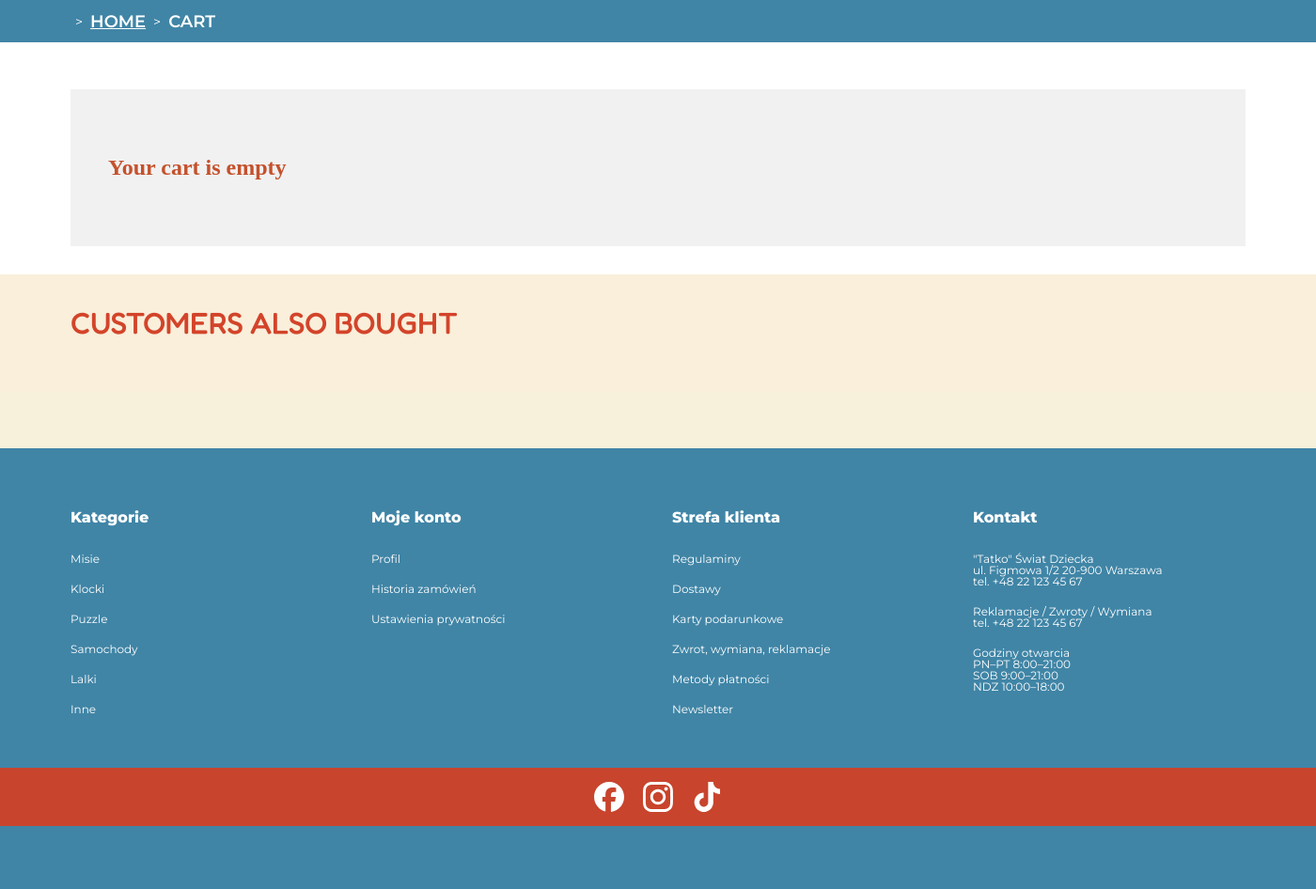
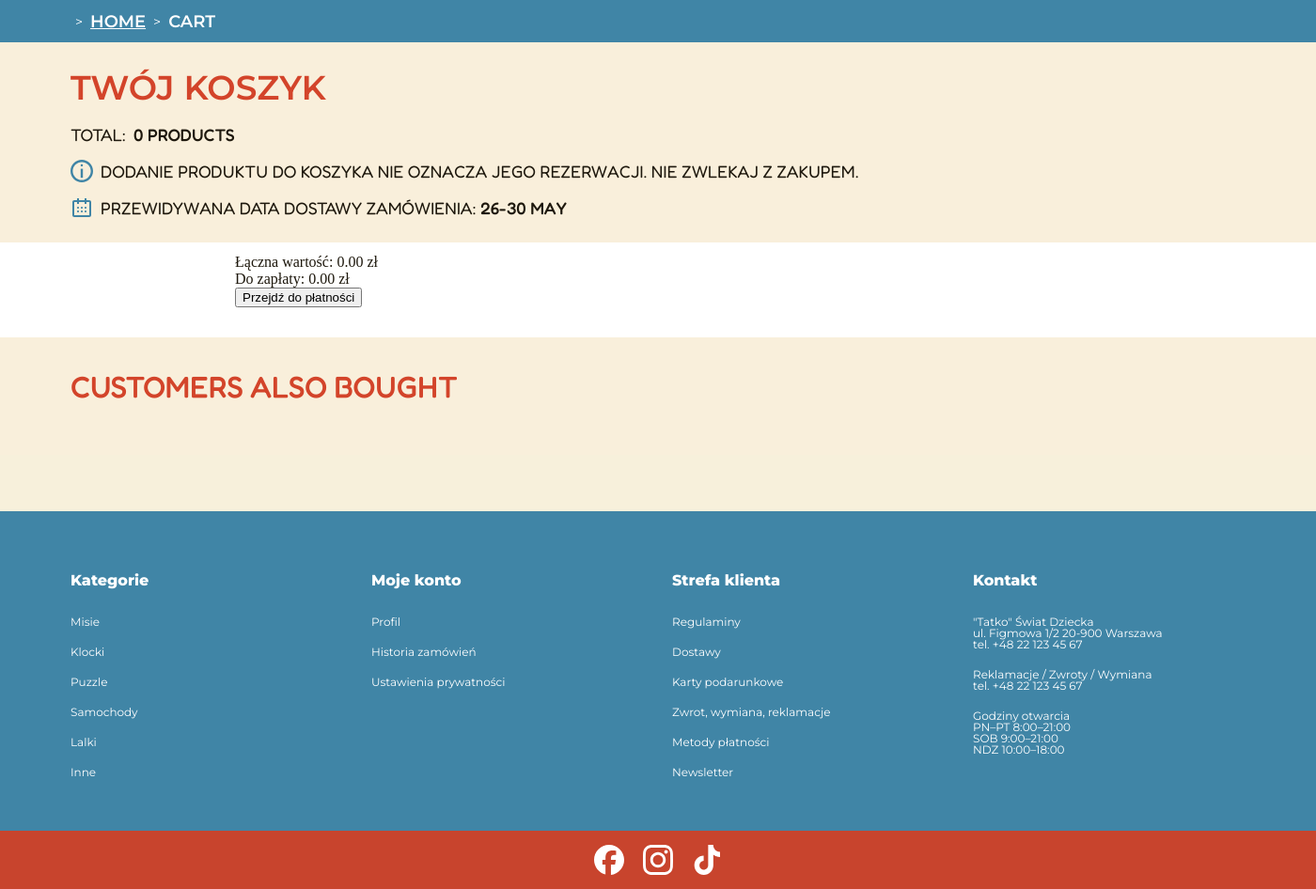
Before and after one commit to adrian77792/Project_4, a Django app: page /products/cart/ in a window 1400 px wide. Shown: the part 158-1104 px from the top of the page at 94% size. Before the commit the page ends 1037 px from the top, so only its background shows below. Run offline with Django 5.2, Linux system fonts and the light colour scheme; data that the repository does not hold is empty.

Commit message:
Cart adding/deleteing css style, Product quantity css, Cart header, delivery date estymation

```diff
--- a/products/static/products/product_page.css
+++ b/products/static/products/product_page.css
@@ -52,10 +52,10 @@ align-items:left;
 display:flex;
 border-radius:6px;
 overflow:hidden;
+gap: 10px;
 }
 
 .qty-box button{
-width:35px;
 border:none;
 background:#e6cba0;
 cursor:pointer;
@@ -64,8 +64,6 @@ cursor:pointer;
 .qty-box input{
 width:40px;
 text-align:center;
-border:none;
-background:#eee;
 }
 
 .btn-add-cart{
--- a/products/templates/products/cart.html
+++ b/products/templates/products/cart.html
@@ -20,71 +20,179 @@
     </div>
 </div>
 
+<style>
+.cart-container {
+    max-width: 900px;
+    margin: auto;
+   padding: 2px;
+
+}
+
+.cart-title {
+    font-family: Montserrat;
+	font-weight: 600;
+	font-size: 36px;
+	leading-trim: NONE;
+	line-height: 100%;
+	letter-spacing: 0%;
+	vertical-align: middle;
+	text-transform: uppercase;
+	color: var(--action_primary_default_color);
+	padding-bottom: 20px;
+	padding-top:20px;
+
+}
+
+.cart-info {
+    display: flex;
+    align-items: center;   /* pion */
+    gap: 8px;              /* odstęp między ikoną a tekstem */
+
+    font-family: Fredoka;
+    font-weight: 400;
+    font-size: 18px;
+    line-height: 24px;
+    text-transform: uppercase;
+	padding-bottom: 15px;
+}
+
+.cart-info b {
+	font-weight:500
+}
+
+
+
+.cart-item {
+    display: grid;
+    grid-template-columns: 300px 1fr 120px 160px;
+    gap: 15px;
+    padding: 15px 0;
+    border-bottom: 1px solid #ddd;
+    align-items: center;
+}
+
+.cart-img img {
+    width: 100%;
+    height: 100%;
+    object-fit: cover;
+}
+
+.cart-name {
+    font-weight: bold;
+    color: #c94c2d;
+}
+
+.cart-meta {
+    font-size: 12px;
+    color: #666;
+}
+
+
+
+
+.cart-price {
+    font-weight: bold;
+	height: 100%;
+}
+
+.cart-actions {
+    display: flex;
+    flex-direction: column;
+    gap: 8px;
+}
+
+
+
+.cart-details {
+	height: 100%;
+}
+
+</style>
+<div class="bg-cream">
+	<div class="container  ">
+
+			<div class="cart-title">TWÓJ KOSZYK
+			</div>
+
+			<div class="cart-info">
+				TOTAL: <b>{{ cart_items|length }} PRODUCTS </b>
+			</div>
+			<div class="cart-info">
+				<img src="{% static 'products/images/InfoIcon.svg' %}" alt="Info" style="width:24=px; height:24px;" />
+				<span>Dodanie produktu do koszyka nie oznacza jego rezerwacji. Nie zwlekaj z zakupem. </span>
+			</div>
+			<div class="cart-info">
+				<img src="{% static 'products/images/CalendarIcon.svg' %}" alt="Info" style="width:24px; height:24px;" />
+				<span>
+				Przewidywana data dostawy zamówienia:
+				<b>{{ delivery_from|date:"j" }}-{{ delivery_to|date:"j F" }}</b>
+				</span>
+			</div>
+
+
+
+	</div>
+</div>
+
+
 <div class="bg-white">
 	<div class="container  ">
 
-		{% if cart_items %}
+		<div class="cart-container">
+
 			{% for item in cart_items %}
-			<div class="product-info product-page" style="margin-bottom: 30px; border-bottom: 1px solid #ddd; padding-bottom: 20px;">
+			<div class="cart-item">
 
-				<!-- LEWA STRONA (ZDJĘCIA) -->
-				<div class="product-gallery" style="flex: 0 0 150px;">
-					{% if item.product.main_image %}
-						<img src="{{ item.product.main_image.url }}" class="product-main-img" style="width:150px;height:150px;object-fit:cover;">
-					{% else %}
-						<img src="{% static 'products/no_image.png' %}" class="product-main-img" style="width:150px;height:150px;object-fit:cover;">
-					{% endif %}
+				<!-- IMAGE -->
+				<div class="cart-img">
+					<img src="{{ item.product.main_image.url }}">
 				</div>
 
-				<!-- PRAWA STRONA (INFO + KOSZYK) -->
-				<div class="product-info" style="flex: 1; margin-left:20px;">
-					<h1 class="product-title about-head" style="font-size: 1.2em;">
-						<a href="{{ item.product.get_absolute_url }}" style="color:#C9452D; text-decoration:none;">
-							{{ item.product.name }}
-						</a>
-					</h1>
+				<!-- INFO -->
+				<div class="cart-details">
+					<div class="cart-name">{{ item.product.name }}</div>
 
-					<div class="product-price price-group">
-						{{ item.product.price }} GB
+					<div class="cart-meta">
+						{{ item.product.description }}
 					</div>
 
-					<div class="product-buy" style="display:flex; align-items:center; gap:10px; margin-top:10px;">
-						<form action="{% url 'products:cart_remove' item.product.id %}" method="post" style="margin-right:10px;">
-							{% csrf_token %}
-							<button class="btn-secondary" type="submit">Remove</button>
-						</form>
+					<div class="qty-box">
+						<button class="btn-addytion" style="width=30px">
+							<img src="{% static 'products/images/substract.svg' %}" alt="Cart" style="width:24px; height:24px;" />
+						</button>
+						<input class= "input-number" type="number" value="1" min="1">
+						<button class="btn-secondary">
+							<img src="{% static 'products/images/add.svg' %}" alt="Cart" style="width:24px; height:24px;" />
+						</button>
+					</div>
+				</div>
 
-						<span>Qty: {{ item.quantity }}</span>
+				<!-- PRICE -->
+				<div class="cart-price">
+					{{ item.product.price }} zł
+				</div>
 
-						<form action="{% url 'products:cart_add' item.product.id %}" method="post" style="margin-left:10px;">
-							{% csrf_token %}
-							<input type="hidden" name="quantity" value="1">
-							<button class="btn-primary" type="submit">+</button>
-						</form>
-					</div>
+				<!-- ACTIONS -->
+				<div class="cart-actions">
+					<button class="btn-save">Do schowka</button>
 
-					<div class="product-total" style="margin-top:10px; font-weight:bold;">
-						Subtotal: GB
-					</div>
+					<form method="post" action="{% url 'products:cart_remove' item.product.id %}">
+						{% csrf_token %}
+						<button class="btn-remove">Usuń z koszyka</button>
+					</form>
+				</div>
 
-				</div>
 			</div>
-
 			{% endfor %}
 
-			<div class="product-description-section">
-				<div class="container">
-					<h2 class="section-title">TOTAL: {{ total_price }} GB</h2>
-				</div>
+			<!-- SUMMARY -->
+			<div class="cart-summary">
+				<div>Łączna wartość: {{ total_price }} zł</div>
+				<div class="total">Do zapłaty: {{ total_price }} zł</div>
+
+				<button class="checkout-btn">Przejdź do płatności</button>
 			</div>
-
-		{% else %}
-			<div class="product-description-section">
-				<div class="container">
-					<h2 class="section-title">Your cart is empty</h2>
-				</div>
-			</div>
-		{% endif %}
+		</div>
 
 	</div>
 
--- a/products/templates/products/product_page.html
+++ b/products/templates/products/product_page.html
@@ -51,10 +51,10 @@
         <div class="product-buy">
 
             <div class="qty-box">
-                <button class="">
+                <button class="btn-addytion">
                     <img src="{% static 'products/images/substract.svg' %}" alt="Cart" style="width:24px; height:24px;" />
                 </button>
-                <input type="number" value="1" min="1">
+                <input class="input-number" type="number" value="1" min="1">
                 <button class="btn-secondary">
                     <img src="{% static 'products/images/add.svg' %}" alt="Cart" style="width:24px; height:24px;" />
                 </button>
--- a/products/views.py
+++ b/products/views.py
@@ -4,6 +4,7 @@ from .models import Product
 from .models import Product
 from .models import Category
 from decimal import Decimal
+from datetime import date, timedelta
 
 def product_list(request):
     products = Product.objects.all()
@@ -114,6 +115,9 @@ def remove_from_cart(request, product_id):
     return redirect('products:cart')
 
 def view_cart(request):
+    today = date.today()
+    delivery_from = today + timedelta(days=3)
+    delivery_to = today + timedelta(days=7)
     cart = request.session.get('cart', {})
     cart_items = []
     cart_count = sum(cart.values())
@@ -155,5 +159,7 @@ def view_cart(request):
         'cart_items': cart_items,
         'cart_count': sum(cart.values()),
         'total_price': total_price,
-        'breadcrumbs': breadcrumbs
+        'breadcrumbs': breadcrumbs,
+        "delivery_from": delivery_from,
+        "delivery_to": delivery_to
     })
```
Also changed, not shown: core/static/core/products.css (+26 -1 lines), products/static/products/images/CalendarIcon.svg (added), products/static/products/images/InfoIcon.svg (added), 1 other file.
